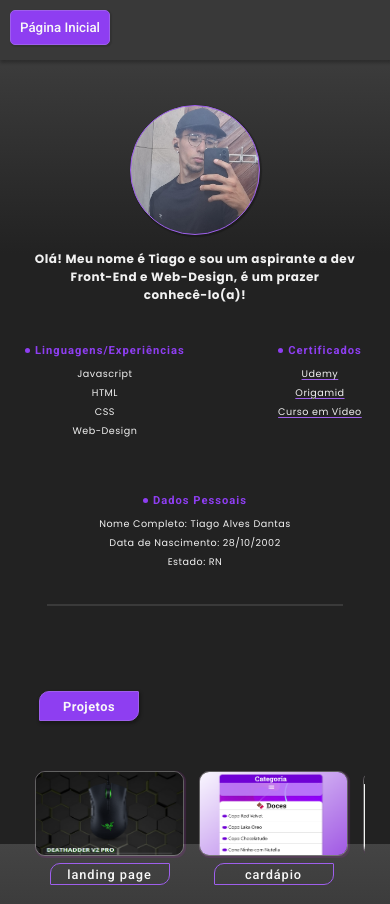
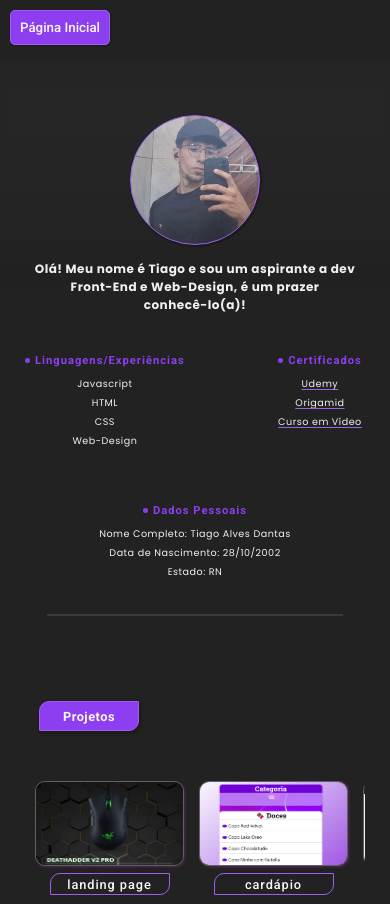
Before and after one commit to thiagoaD2002/projetoPortfolio, a plain HTML site: page index.html in a window 390 px wide. Shown: the top 904 px of the page. Drawn offline with Linux system fonts and the light colour scheme.

Commit message:
Update styleMobile.css

```diff
--- a/estilos/styleMobile.css
+++ b/estilos/styleMobile.css
@@ -35,24 +35,33 @@
         "projetos"
         "contato";
 
-        background-image: linear-gradient(to top, #222 70%, #444);
+        /* background-image: linear-gradient(to top, #222 70%, #444); */
+        background-color: #222;
         background-repeat: no-repeat;
         background-attachment: fixed;
+        /* padding: 50px; */
+        margin-top: 70px;
     }
 
 
     /* ================ CABEÇALHO ===================*/
 
     header{
-        background-color: #393939;
+        background-color: #222;
         width: 100%;
         height: 60px;
         /* border: 1px solid red; */
-        box-shadow: 1px 2px 3px 1px rgba(0, 0, 0, 0.256);
+        box-shadow: 0px 80px 80px 90px rgba(119, 119, 119, 0.048);
 
         display: flex;
         justify-content: space-between;
         grid-area: header;
+
+        position: fixed;
+        top: 0;
+        left: 0;
+
+
 
     }
 
@@ -284,7 +293,7 @@
 
       }
       .conteinerPrjt:hover{
-         animation: up forwards linear .3s ;
+         animation: up forwards linear .2s ;
 
 
        }
```
